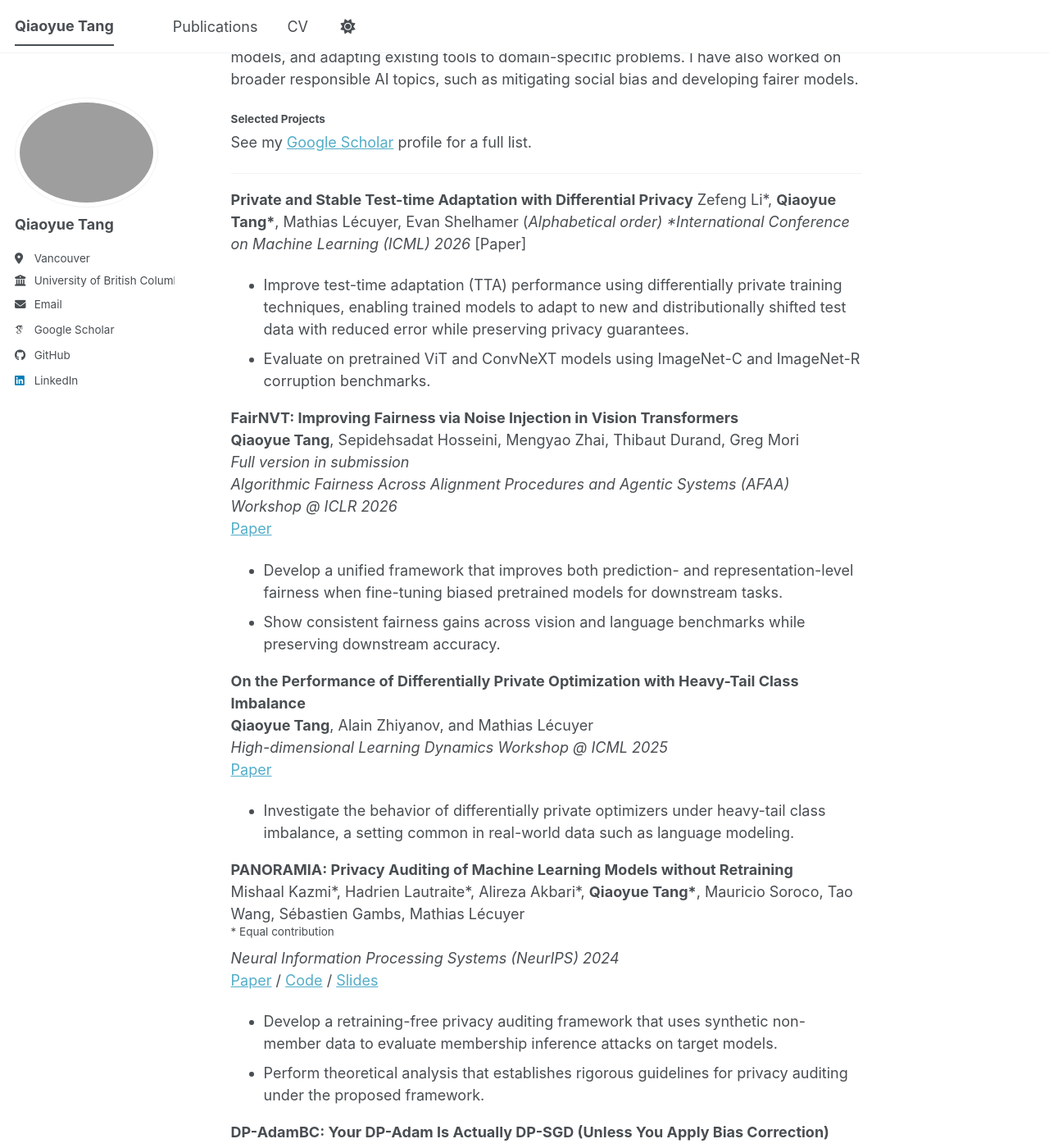
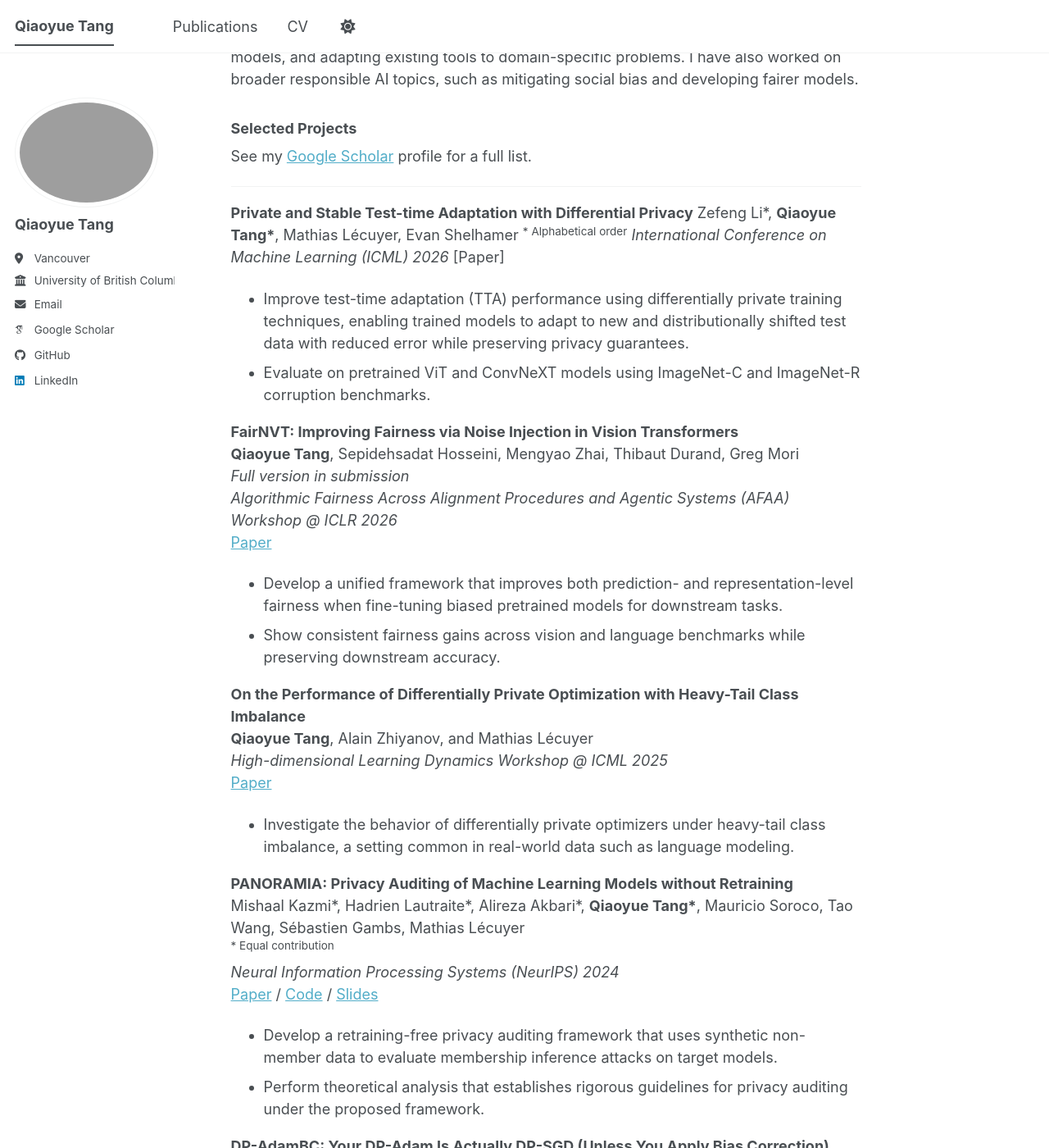
Before and after one commit to qiaoyuet/qiaoyuet.github.io, a Jekyll site: the page built from _pages/about.md, in a window 1280 px wide and 1400 px high, scrolled down 244 px. Shown: the whole window at 82% size. Built offline with Jekyll 4.4.1, drawn with Linux system fonts in a browser that asks for light colours; some web fonts are replaced; a script bundle is joined from its source files by our own code; library files that are not in the unit come from our copies; some of the changed text lies outside the part shown.

Commit message:
Revise project section formatting and content
Updated formatting and added project details for clarity.

```diff
--- a/_pages/about.md
+++ b/_pages/about.md
@@ -12,20 +12,21 @@
 My research focuses on data privacy, including designing efficient privacy-preserving algorithms with provable guarantees, auditing privacy leakage in trained machine learning models, and adapting existing tools to domain-specific problems. I have also worked on broader responsible AI topics, such as mitigating social bias and developing fairer models.
 
 
-#### Selected Projects
+### Selected Projects
 
 See my [Google Scholar](https://scholar.google.ca/citations?user=qr_qHm4AAAAJ&hl=en) profile for a full list.
 
 ---
 
 **Private and Stable Test-time Adaptation with Differential Privacy**
-Zefeng Li\*, **Qiaoyue Tang\***, Mathias Lécuyer, Evan Shelhamer (*Alphabetical order)
+Zefeng Li\*, **Qiaoyue Tang\***, Mathias Lécuyer, Evan Shelhamer
+<sup>\* Alphabetical order</sup>
 *International Conference on Machine Learning (ICML) 2026*
 [Paper]
 - Improve test-time adaptation (TTA) performance using differentially private training techniques, enabling trained models to adapt to new and distributionally shifted test data with reduced error while preserving privacy guarantees.
 - Evaluate on pretrained ViT and ConvNeXT models using ImageNet-C and ImageNet-R corruption benchmarks.
 
-<div style="margin-bottom: 0.6em;"></div>
+<div style="margin-bottom: 0.8em;"></div>
 
 **FairNVT: Improving Fairness via Noise Injection in Vision Transformers**
 **Qiaoyue Tang**, Sepidehsadat Hosseini, Mengyao Zhai, Thibaut Durand, Greg Mori
@@ -35,7 +36,7 @@
 - Develop a unified framework that improves both prediction- and representation-level fairness when fine-tuning biased pretrained models for downstream tasks.
 - Show consistent fairness gains across vision and language benchmarks while preserving downstream accuracy.
 
-<div style="margin-bottom: 0.6em;"></div>
+<div style="margin-bottom: 0.8em;"></div>
 
 **On the Performance of Differentially Private Optimization with Heavy-Tail Class Imbalance**
 **Qiaoyue Tang**, Alain Zhiyanov, and Mathias Lécuyer
@@ -43,7 +44,7 @@
 [Paper](https://arxiv.org/abs/2507.10536)
 - Investigate the behavior of differentially private optimizers under heavy-tail class imbalance, a setting common in real-world data such as language modeling.
 
-<div style="margin-bottom: 0.6em;"></div>
+<div style="margin-bottom: 0.8em;"></div>
 
 **PANORAMIA: Privacy Auditing of Machine Learning Models without Retraining**
 Mishaal Kazmi\*, Hadrien Lautraite\*, Alireza Akbari\*, **Qiaoyue Tang\***, Mauricio Soroco, Tao Wang, Sébastien Gambs, Mathias Lécuyer
@@ -53,11 +54,11 @@
 - Develop a retraining-free privacy auditing framework that uses synthetic non-member data to evaluate membership inference attacks on target models.
 - Perform theoretical analysis that establishes rigorous guidelines for privacy auditing under the proposed framework.
 
-<div style="margin-bottom: 0.6em;"></div>
+<div style="margin-bottom: 0.8em;"></div>
 
 **DP-AdamBC: Your DP-Adam Is Actually DP-SGD (Unless You Apply Bias Correction)**
 **Qiaoyue Tang**, Frederick Shpilevskiy, Mathias Lécuyer
-*AAAI Conference on Artificial Intelligence (AAAI) 2024* <span style="color:red">**(Oral, 2.3% acceptance rate)**</span>
+*AAAI Conference on Artificial Intelligence (AAAI) 2024* <span style="color:red">**(Oral, 2.3%)**</span>
 <span style="font-size:0.85em; color:gray">Also presented at Workshop on Trustworthy and Reliable Large-Scale Machine Learning Models @ ICLR 2023</span>
 [Paper](https://arxiv.org/abs/2312.14334) / [Code](https://github.com/ubc-systopia/DP-AdamBC) / [Slides](/files/DP_AdamBC_AAAI_24_slides.pdf)
 - Demonstrate that DP noise biases Adam's second moment estimator, collapsing DP-Adam into DP-SGD with momentum and breaking the sign-descent behavior that drives Adam's performance.
```
